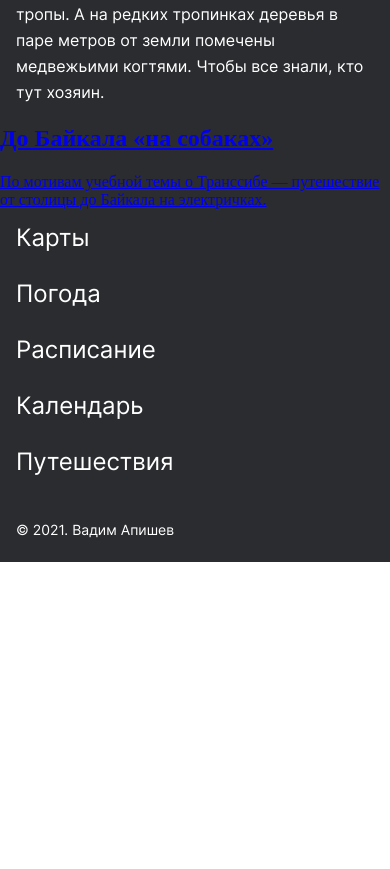
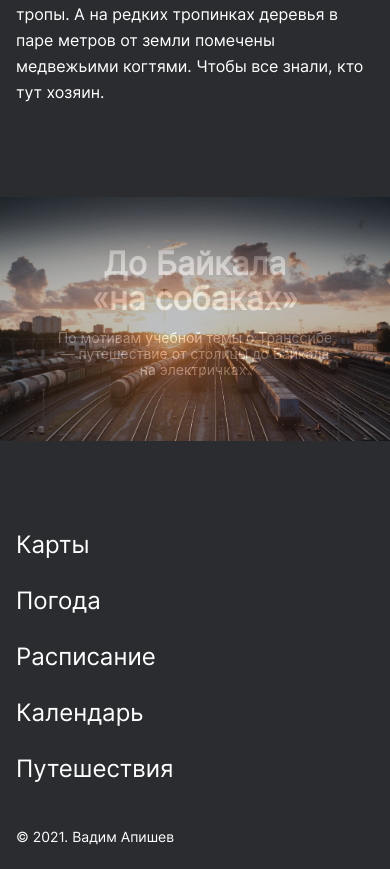
Before and after one commit to VadSmith/russian-travel, a plain HTML site: page index.html in a window 390 px wide. Shown: the part 9703-10572 px from the top of the page. Before the commit the page ends 10265 px from the top, so only its background shows below. Drawn offline with Linux system fonts and the light colour scheme.

Commit message:
cover section added

```diff
--- a/blocks/cover/__overlay/cover__overlay.css
+++ b/blocks/cover/__overlay/cover__overlay.css
@@ -0,0 +1,55 @@
+.cover__overlay {
+  height: 62.5vw;
+  display: flex;
+  flex-direction: column;
+  justify-content: center;
+  align-items: center;
+  background-color: #2a2c2f;
+  opacity: .3;
+  position: relative;
+}
+
+.cover__overlay:hover {
+  opacity: .8;
+}
+
+.cover__overlay::before {
+  content: '';
+  position: absolute;
+  display: block;
+  top: 0;
+  right: 0;
+  bottom: 0;
+  left: 0;
+  background-color: #2A2C2F;
+  opacity: 0.3;
+}
+
+@media screen and (maz-width: 1279px) {
+  .cover__overlay {
+    width: 100%;
+    max-height: 62.5vw;
+  }
+}
+
+@media screen and (max-width: 1023px) {
+  .cover {
+    width: 100%;
+    max-height: 62.5vw;
+  }
+}
+
+@media screen and (max-width: 769px) {
+  .cover {
+    width: 100%;
+    max-height: 62.5vw;
+  }
+}
+
+@media screen and (max-width: 319px) {
+  .cover {
+    width: 100%;
+    max-height: 62.5vw;
+    margin-top: 64px;
+  }
+}
--- a/blocks/cover/__subtitle/cover__subtitle.css
+++ b/blocks/cover/__subtitle/cover__subtitle.css
@@ -0,0 +1,34 @@
+.cover__subtitle {
+  font-family: Inter, Arial, sans-serif;
+  font-size: 18px;
+  line-height: 22px;
+  text-align: center;
+  color: #fff;
+  position: relative;
+  width: 360px;
+}
+
+@media screen and (min-width: 321px) and (max-width:1023px) {
+  .cover__subtitle {
+    font-size: 18px;
+    line-height: 22px;
+  }
+}
+
+@media screen and (max-width:767px) {
+  .cover__subtitle {
+    max-width: 288px;
+    font-size: 14px;
+    line-height: 16px;
+  }
+}
+
+@media screen and (max-width: 319px) {
+  .cover__subtitle {
+    /* max-width: 288px; */
+    max-width: 80%;
+    font-size: 6vw;
+    line-height: 1em;
+    /* margin: 16px 0px 0px; */
+  }
+}
--- a/blocks/cover/__title/cover__title.css
+++ b/blocks/cover/__title/cover__title.css
@@ -0,0 +1,28 @@
+.cover__title {
+  max-width: 560px;
+  width: 100%;
+  margin: 0;
+  font-family: 'Inter-Regular', ‘Arial’, sans-serif;
+  font-style: normal;
+  font-weight: 900;
+  font-size: 72px;
+  line-height: 76px;
+  text-align: center;
+  color: #FFF;
+}
+
+@media screen and (max-width: 767px) {
+  .cover__title {
+    font-size: 32px;
+    line-height: 35px;
+  }
+}
+
+@media screen and (max-width: 319px) {
+  .cover__title {
+    max-width: 288px;
+    width: 90%;
+    font-size: 7vw;
+    line-height: 1em;
+  }
+}
--- a/blocks/cover/cover.css
+++ b/blocks/cover/cover.css
@@ -0,0 +1,34 @@
+.cover {
+  background-image: url(../../images/cover-trains.jpg);
+  max-width: 1184px;
+  margin: 92px auto;
+  background-position: center;
+  background-size: cover;
+  background-repeat: no-repeat;
+  position: relative;
+}
+
+.cover>a {
+  text-decoration: none;
+  cursor: url(../../images/cursor/alt-pointer.png) 10 0, pointer;
+}
+
+@media screen and (max-width: 1023px) {
+  .cover {
+    max-height: 62.5vw;
+  }
+}
+
+@media screen and (max-width: 768px) {
+  .cover {
+    max-height: 62.5vw;
+    width: 100%;
+  }
+}
+
+@media screen and (max-width: 320px) {
+  .cover {
+    max-height: 62.5vw;
+    margin-top: 64px;
+  }
+}
--- a/blocks/footer/__link/footer__link.css
+++ b/blocks/footer/__link/footer__link.css
@@ -22,6 +22,12 @@
     font-size: 24px;
     line-height: 24px;
   }
+  @media screen and (max-width: 319px) {
+    .footer__link {
+      font-size: 7vw;
+      line-height: 1em;
+    }
+  }
   .footer__link:last-of-type {
     padding-bottom: 0;
   }
--- a/blocks/place/place.css
+++ b/blocks/place/place.css
@@ -5,6 +5,7 @@
   padding: 0;
   gap: 48px 40px;
   box-sizing: border-box;
+  /* margin: 92px; */
 }
 
 @media screen and (max-width: 1279px) {
--- a/index.html
+++ b/index.html
@@ -179,10 +179,12 @@
       </section>
 
       <section class="cover">
-        <a target="_blank" href="https://stampsy.com/na-elektrichkakh-do-baikala" class="cover__title">
-          <h2 class="cover__title">До Байкала «на собаках»</h2>
-          <p class="cover__subtitle">По мотивам учебной темы о Транссибе — путешествие от столицы до Байкала на
-            электричках.</p>
+        <a target="_blank" href="https://stampsy.com/na-elektrichkakh-do-baikala">
+          <div class="cover__overlay">
+            <h2 class="cover__title">До Байкала<br>«на собаках»</h2>
+            <p class="cover__subtitle">По мотивам учебной темы о Транссибе — путешествие от столицы до Байкала на
+              электричках.</p>
+          </div>
         </a>
       </section>
 
--- a/pages/index.css
+++ b/pages/index.css
@@ -49,3 +49,11 @@
 @import url(../blocks/footer/__copyright/footer__copyright.css);
 @import url(../blocks/footer/__link/footer__link.css);
 @import url(../blocks/footer/footer.css);
+/* cover */
+
+@import url(../blocks/cover/cover.css);
+@import url(../blocks/cover/__overlay/cover__overlay.css);
+@import url(../blocks/cover/__subtitle/cover__subtitle.css);
+@import url(../blocks/cover/__subtitle/cover__subtitle.css);
+@import url(../blocks/cover/__title/cover__title.css);
+@import url(../blocks/cover/__background/cover__background.css);
```
Also changed, not shown: blocks/cover/__background/cover__background.css (deleted), 1 other file.
